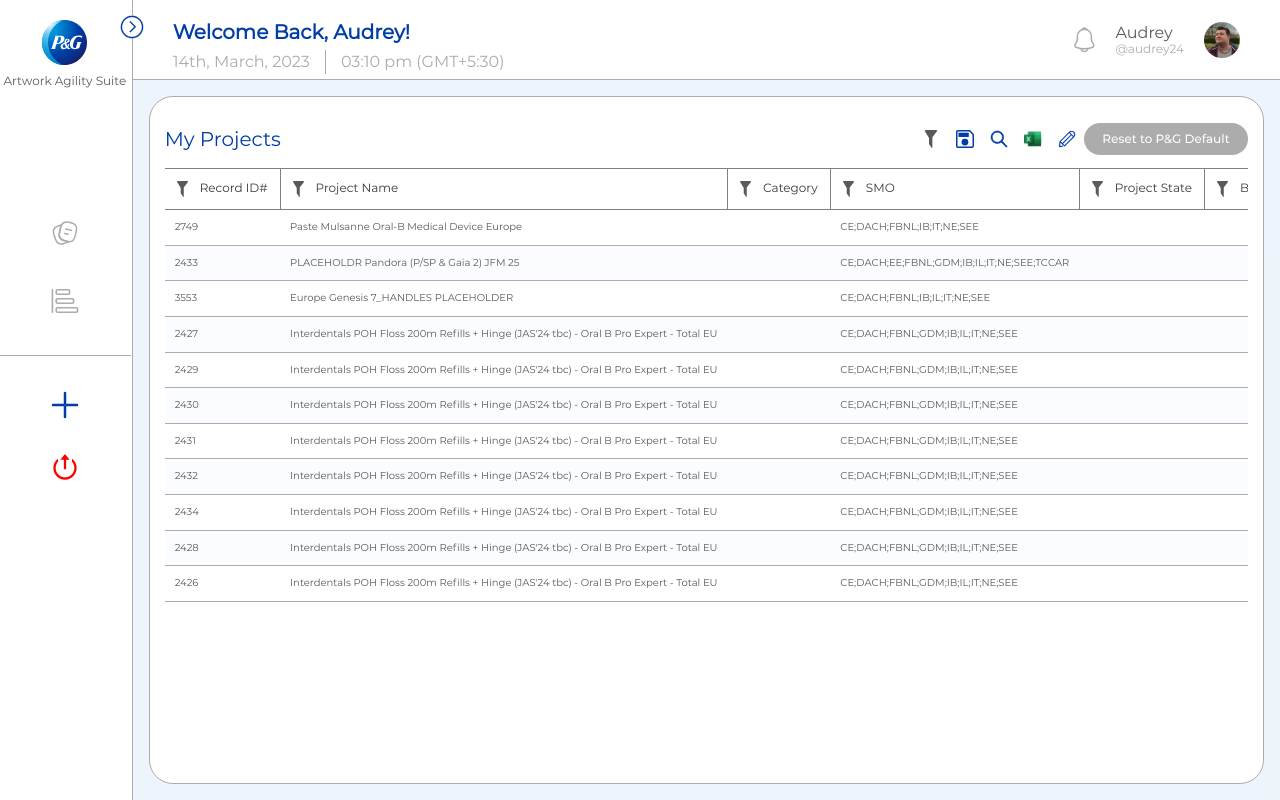
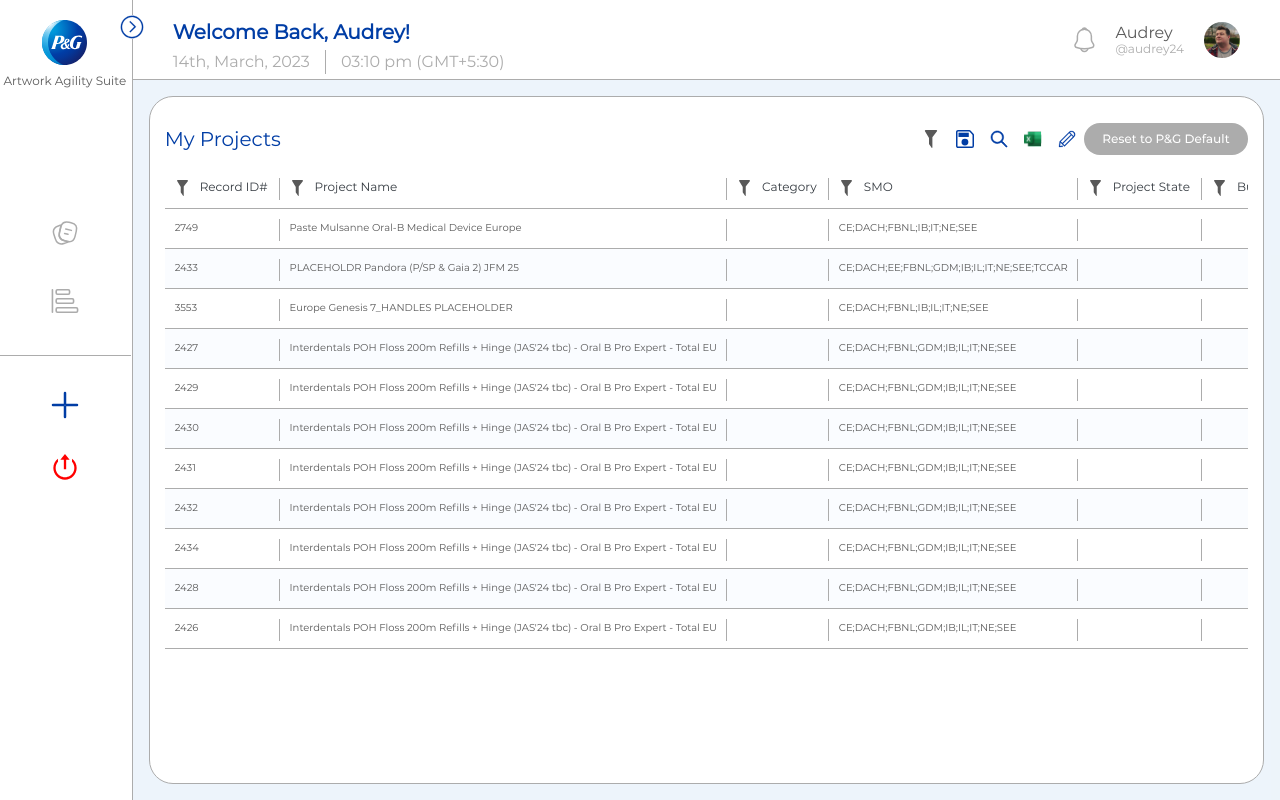
Before and after one commit to AVINASKU/ArtworkPG, a React (Create React App) app: page / in a window 1280 px wide. Built offline with nearby package versions, Linux system fonts and the light colour scheme.

Commit message:
vertifal line

```diff
--- a/src/App.scss
+++ b/src/App.scss
@@ -56,7 +56,7 @@
   font-weight: 500;
   font-size: 20px;
   line-height: 24.38px;
-  color: #003DA5;
+  color: #003da5;
 }
 .arrow-up,
 .arrow-down {
@@ -93,42 +93,29 @@
       background-color: #fff !important;
       // border: 0 !important;
       border-width: 1px 2px 3px 4px;
-    border: 1px solid gray !important;
-    &:nth-child(1){
+      &:nth-child(1) {
         border-left: none !important;
       }
-    &:last-child{
+      &:last-child {
         border-left: none !important;
         // margin: 10px;
-
       }
     }
 
-
-  th.p-filter-column .p-column-filter .p-fluid{
+    th.p-filter-column .p-column-filter .p-fluid {
       min-width: 100px;
       border-radius: 140px;
     }
-
-
   }
   tr:nth-child(even) > td {
-// background:lightcyan !important;
-// background: linear-gradient(to right, transparent 49.5%, black 49.5%, black 50.5%, transparent 50.5%) !important;
     background: #fafcff !important;
     // background-color: blue;
-
   }
 
-  .p-datatable .p-datatable-tbody > tr{
+  .p-datatable .p-datatable-tbody > tr {
     line-height: 50px !important;
-    // background-color: #003da5 !important;
-    // color: aqua !important;
     font-size: 12px;
-    // line-height: 30px !important;
-    // height: 50px !important;
   }
-
 
   td,
   .p-datatable .p-datatable-tbody > tr > td {
@@ -142,40 +129,20 @@
     background: #ffffff !important;
     padding: 10px !important;
     border-width: 1px;
-    // border: 2px solid gray !important;
-    // margin-top: 2px !important;
-    // margin-bottom: 2px !important;
-    // border-collapse: separate !important;
-    // border-spacing: 0 10px !important;
-    // border-left: 0px !important;
-    // border-right: 0px !important;
-    // &:first-child {
-    //   // border-top-left-radius: 14px;
-    //   // border-bottom-left-radius: 14px;
-    //   // border-left: 1px solid coral !important;
-    //   border-collapse: collapse;
-    // }
-    &:first-child{
+
+    &:first-child {
       border-left: none !important;
     }
     &:last-child {
-      border-right: none  !important;
-      // border-top-right-radius: 14px;
-      // border-bottom-right-radius: 14px;
-      // background-color: #003da5;
-      // border-right: 1px solid #acacac !important;
+      border-right: none !important;
     }
-    &:after{
-      border-right: 2px solid black !important;
-      height: 40px !important;
-      // background-color:  #003da5 !important;
+    // &:after {
+    //   // border-right: 2px solid black !important;
+    //   // height: 40px !important;
+    //   // background-color:  #003da5 !important;
+    // }
   }
 }
-
-}
-// .p-datatable .p-datatable-tbody > tr  td:nth-child(odd) {
-// background-color: red !important;
-// }
 .fullscreen-mode {
   background-color: #fff;
 }
@@ -184,7 +151,3 @@
   border-radius: 50px;
   // width:max-content  !important;
 }
-
-p-column-filter-row{
-  background-color: aqua !important;
-}
--- a/src/components/Projects/CreateProject/index.js
+++ b/src/components/Projects/CreateProject/index.js
@@ -38,7 +38,6 @@
   const [selectedCities, setSelectedCities] = useState([]);
   const [formValid, setFormValid] = useState(false);
   const [formData, setFormData] = useState(null);
-
   const [formattedDate, setFormattedDate] = useState("");
   const [readinessDate, setReadinessDate] = useState(null);
   const [sopDate, setSOPDate] = useState(null);
--- a/src/components/Projects/MyProjects/index.scss
+++ b/src/components/Projects/MyProjects/index.scss
@@ -37,8 +37,8 @@
   width: 100%;
   height: 540px;
 }
-.font-bold{
-font-weight: 700;
+.font-bold {
+  font-weight: 700;
 }
 
 // .row{
@@ -46,7 +46,7 @@
 // }
 
 .p-checkbox {
-margin: 8px;
+  margin: 8px;
 }
 
 // .p-checkbox:checked {
@@ -54,14 +54,13 @@
 // }
 
 .p-checkbox-checked + label {
-  color: #003DA5;
+  color: #003da5;
 }
 
-.ml-2{
-  font-weight:400;
+.ml-2 {
+  font-weight: 400;
   font-size: 14px;
   line-height: 17px;
-
 }
 
 // ProjectList Styles Start
@@ -84,8 +83,29 @@
   cursor: pointer;
   margin: 8px;
   font-size: 2rem;
-  color: #003DA5;
+  color: #003da5;
   width: 18px;
   height: 18px;
 }
 // ProjectList Styles End
+
+th:after,
+td:after {
+  content: "";
+  display: block;
+  height: 22px;
+  width: 0.8px;
+  background-color: #acacac;
+  position: absolute;
+  top: 25%;
+  right: 0;
+}
+
+td,
+table .p-datatable .p-datatable-tbody > tr > td,
+th,
+tr {
+  position: relative;
+  border: 0 !important;
+  height: 40px;
+}
```
Lines whose indentation alone changed are shown as unchanged.
